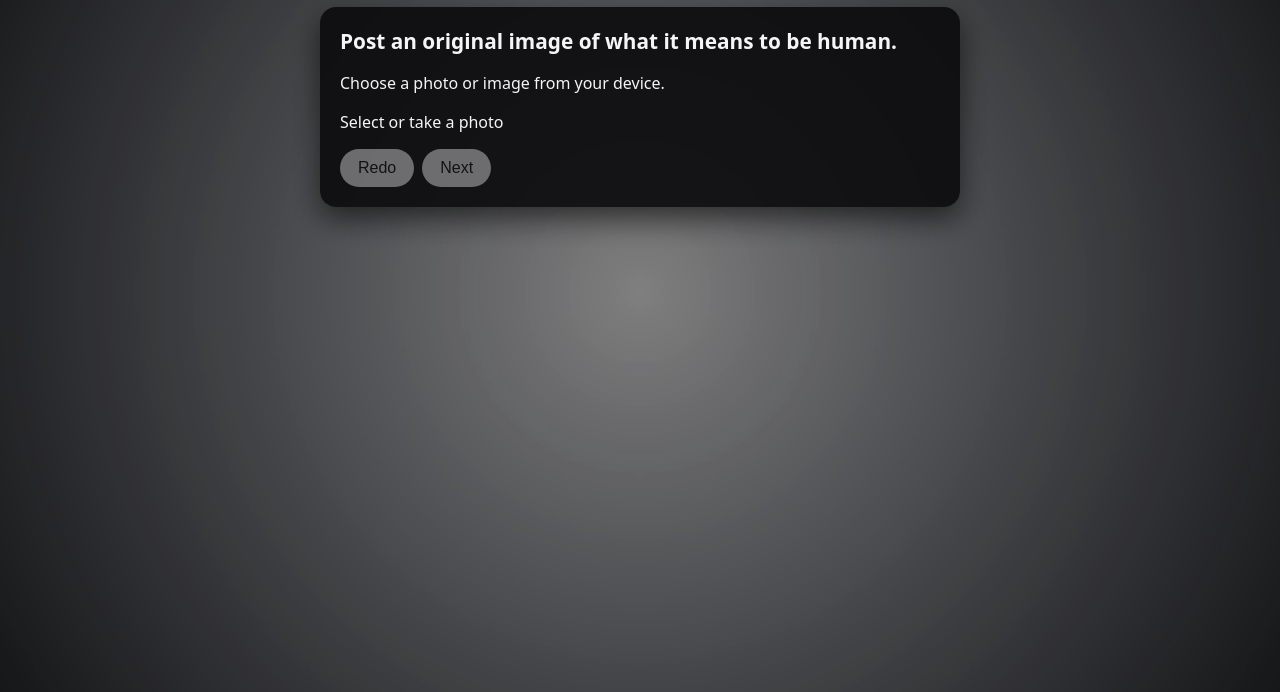
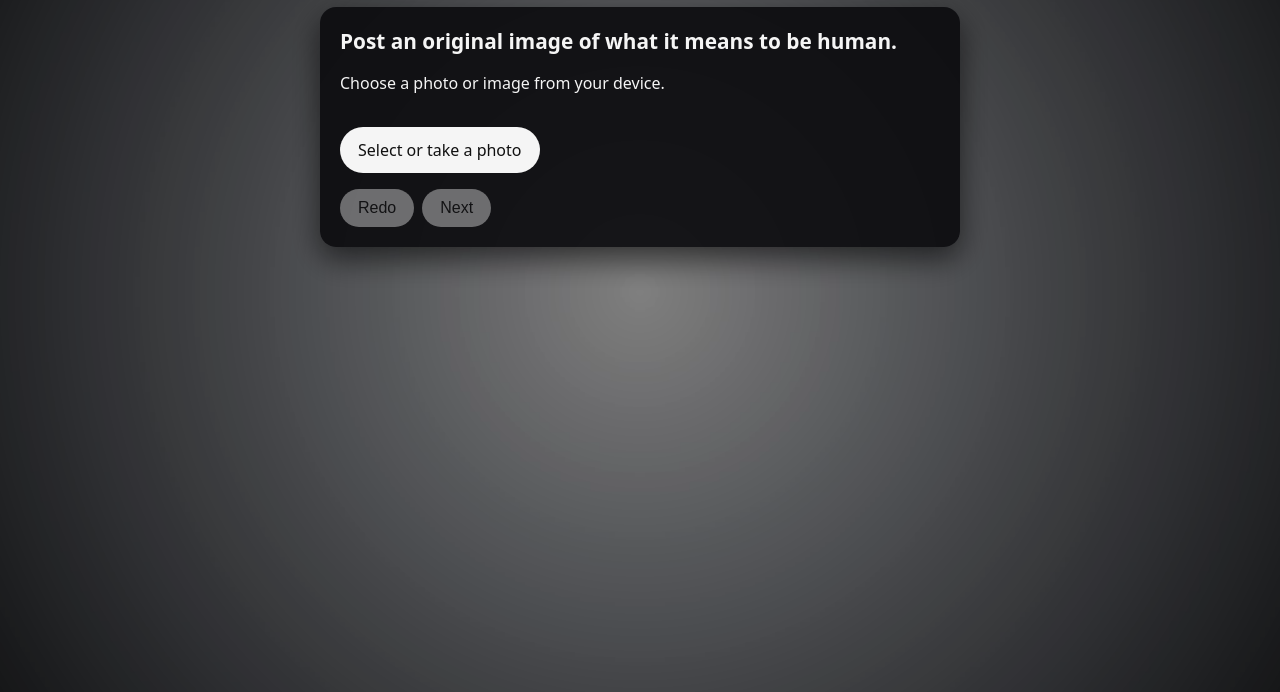
Before and after one commit to mrjswilson/an-anonymous-gallery, a plain HTML site: page index.html in a window 1280 px wide. Shown: the part 108-800 px from the top of the page. Drawn offline with Linux system fonts and the light colour scheme.

Commit message:
Refactor styles.css for improved structure and readability

```diff
--- a/styles.css
+++ b/styles.css
@@ -61,7 +61,25 @@ p {
   margin: 0;
   color: #bbb;
 }
+.file-label {
+  display: inline-block;
+  margin-top: 16px;
+  padding: 12px 18px;
+  border-radius: 999px;
+  background: #f5f5f5;
+  color: #111;
+  font-weight: 500;
+  cursor: pointer;
+  text-align: center;
+}
 
+.file-label span {
+  white-space: nowrap;
+}
+
+.preview-wrapper {
+  margin-top: 16px;
+}
 .preview {
   display: none;
   max-width: 100%;
```
